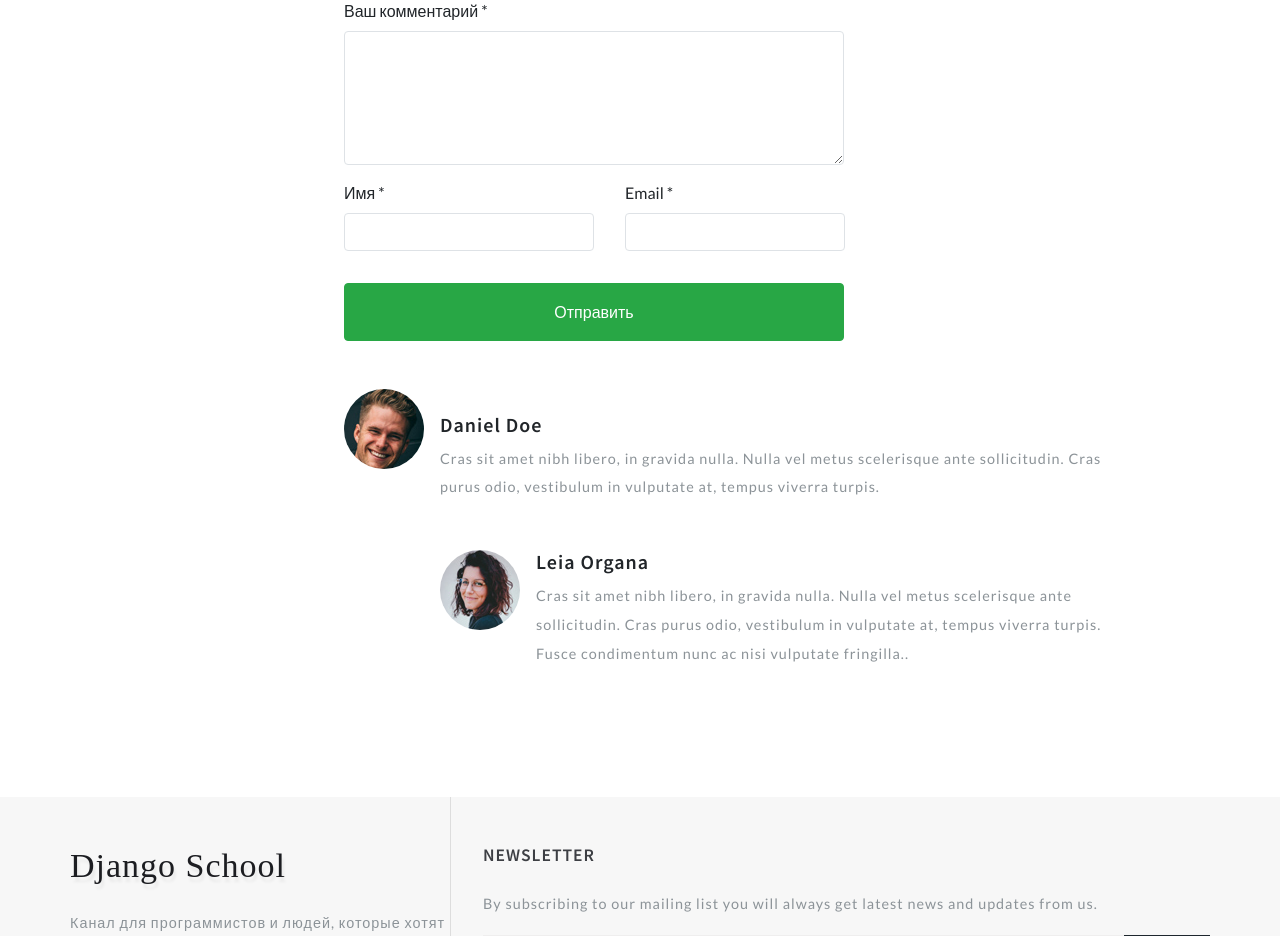
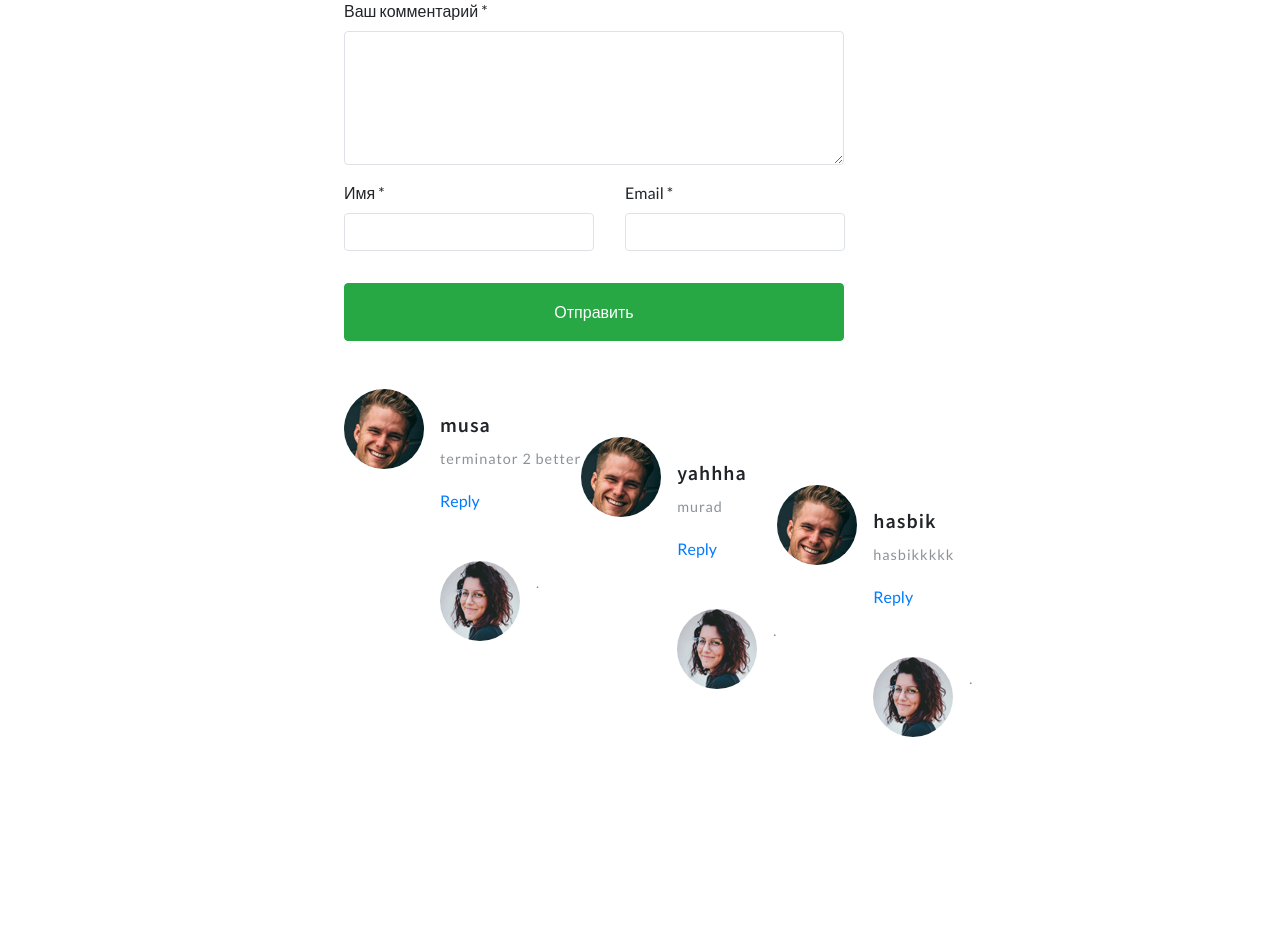
Before and after one commit to AslanZ-5/movie_project, a Django app: a page that uses main/templates/main/movie_detail.html in a window 1280 px wide. Shown: the part 2624-3560 px from the top of the page. Run offline with Django 3.2, Linux system fonts and the light colour scheme; data comes from the database, SQL or seed files in the repository; both versions use the stored data as it was after the commit; some libraries are stand-ins or nearby versions.

Commit message:
creating reply for review

```diff
--- a/main/templates/main/movie_detail.html
+++ b/main/templates/main/movie_detail.html
@@ -120,8 +120,9 @@
                                 <h3 class="editContent" style="outline: none; cursor: inherit;">
                                     <span class="sub-tittle editContent"
                                           style="outline: none; cursor: inherit;">02</span>Оставить отзыв</h3>
-                                <form action="{% url 'add_review' movie.id %}" method="POST" class="mt-4">
+                                <form action="{% url 'add_review' movie.id %}" method="POST" class="mt-4" id="FormReview">
                                    {% csrf_token %}
+                                    <input type="hidden" name="parent" id="contactparent" value="">
                                     <div class="form-group editContent"
                                          style="outline: none; cursor: inherit;">
                                         <label for="contactcomment" class="editContent"
@@ -156,17 +157,18 @@
                             </div>
                             <!--  //contact form grid ends here -->
                         </div>
+                        {% for review in movie.reviews_set.all %}
                         <div class="media py-5">
                             <img src="bundles/images/te2.jpg" class="mr-3 img-fluid" alt="image"
                                  style="outline: none; cursor: inherit;">
                             <div class="media-body mt-4">
                                 <h5 class="mt-0 editContent"
-                                    style="outline: none; cursor: inherit;">Daniel Doe</h5>
+                                    style="outline: none; cursor: inherit;">{{review.name}}</h5>
+
                                 <p class="mt-2 editContent" style="outline: none; cursor: inherit;">
-                                    Cras sit amet nibh libero, in gravida nulla. Nulla vel metus
-                                    scelerisque ante sollicitudin. Cras purus odio, vestibulum in
-                                    vulputate at, tempus viverra turpis.
+                                    {{ review.text}}
                                 </p>
+                                <a href="#FormReview" onclick="addReview('{{review.name}}', '{{review.id}}')">Reply</a>
                                 <div class="media mt-5 editContent"
                                      style="outline: none; cursor: inherit;">
                                     <a class="pr-3" href="#">
@@ -175,16 +177,13 @@
                                     </a>
                                     <div class="media-body">
                                         <h5 class="mt-0 editContent"
-                                            style="outline: none; cursor: inherit;">Leia Organa</h5>
+                                            style="outline: none; cursor: inherit;"></h5>
                                         <p class="mt-2 editContent"
-                                           style="outline: none; cursor: inherit;"> Cras sit amet
-                                            nibh libero, in gravida nulla. Nulla vel metus
-                                            scelerisque ante sollicitudin. Cras purus odio,
-                                            vestibulum in vulputate at, tempus viverra turpis. Fusce
-                                            condimentum nunc ac nisi vulputate fringilla..</p>
+                                           style="outline: none; cursor: inherit;"> .</p>
                                     </div>
                                 </div>
                             </div>
+                            {% endfor %}
                         </div>
                     </div>
                 </div>
--- a/main/views.py
+++ b/main/views.py
@@ -35,6 +35,7 @@
 class AddReview(View):
     def post(self, request, id):
         form = ReviewForm(request.POST)
+        movie = Movie.objects.get(id=id)
         if form.is_valid():
             form = form.save(commit=False)
             form.movie_id = id
@@ -42,4 +43,4 @@
 
         # review = Reviews.objects.create(name=query['name'],email=query['email'],text=query['text'],movie_id=id)
         # review.save()
-        return redirect('/')
+        return redirect(movie.get_absolute_url())
```
Also changed, not shown: db.sqlite3.
